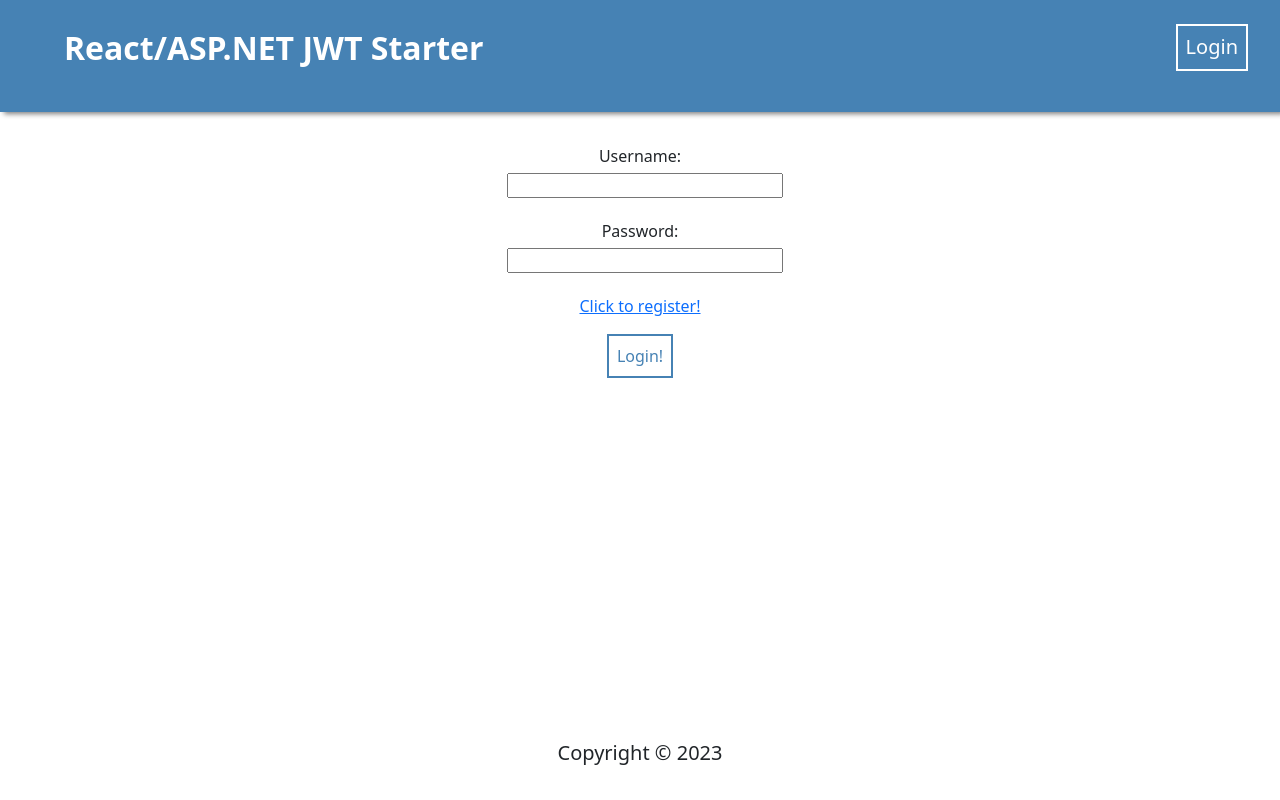
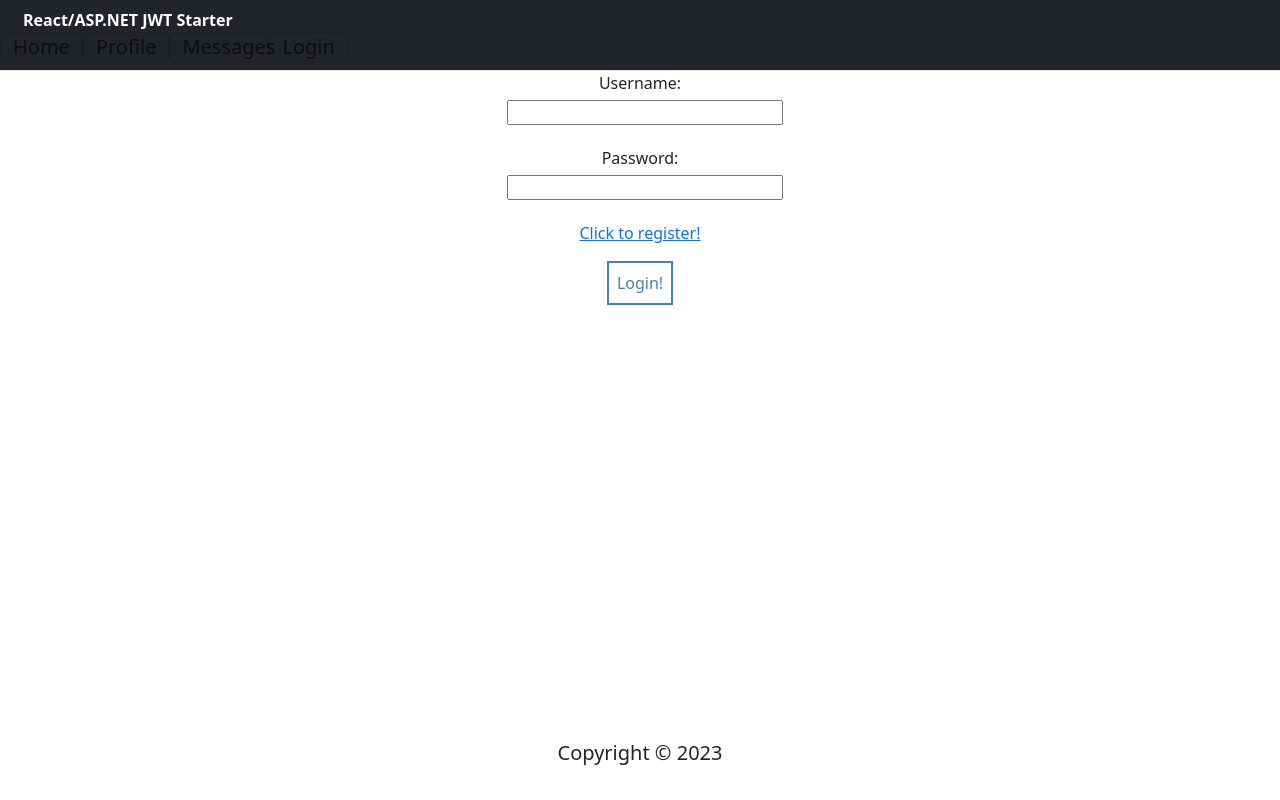
Before and after one commit to ConsoleWL/Forum_proj2, a React (Create React App) app in the folder frontend_react/: page /login in a window 1280 px wide. Built offline with nearby package versions, Linux system fonts and the light colour scheme.

Commit message:
Add send message on profile

```diff
--- a/frontend_react/src/App.css
+++ b/frontend_react/src/App.css
@@ -56,3 +56,6 @@ button:hover {
   padding: 3px 7px;
   font-size: 17px;
 }
+body {
+  background-color: whitesmoke;
+}
--- a/frontend_react/src/components/NavBar/NavBar.jsx
+++ b/frontend_react/src/components/NavBar/NavBar.jsx
@@ -2,27 +2,94 @@ import React from "react";
 import { useContext } from "react";
 import { useNavigate, Link } from "react-router-dom";
 import AuthContext from "../../context/AuthContext";
-import "./NavBar.css";
+// import "./NavBar.css";
 
 const Navbar = () => {
   const { logoutUser, user } = useContext(AuthContext);
   const navigate = useNavigate();
   return (
-    <div className="navBar">
-      <ul>
+    <div className="navbar bg-dark border-bottom border-body">
+      <div>
         <li className="brand">
           <Link to="/" style={{ textDecoration: "none", color: "white" }}>
             <b>React/ASP.NET JWT Starter</b>
           </Link>
         </li>
-        <li>
+
+        {/* <li>
           {user ? (
             <button onClick={logoutUser}>Logout</button>
           ) : (
             <button onClick={() => navigate("/login")}>Login</button>
           )}
-        </li>
-      </ul>
+        </li> */}
+        <button
+          onClick={() => navigate("/")}
+          className="navbar-toggler"
+          type="button"
+          data-bs-toggle="collapse"
+          data-bs-target="#navbarNavAltMarkup"
+          aria-controls="navbarNavAltMarkup"
+          aria-expanded="false"
+          aria-label="Toggle navigation"
+        >
+          Home
+        </button>
+
+        <button
+          onClick={() => navigate(`/profile/${user.id}`)}
+          className="navbar-toggler"
+          type="button"
+          data-bs-toggle="collapse"
+          data-bs-target="#navbarNavAltMarkup"
+          aria-controls="navbarNavAltMarkup"
+          aria-expanded="false"
+          aria-label="Toggle navigation"
+        >
+          Profile
+        </button>
+
+        <button
+          onClick={() => navigate("/messages")}
+          className="navbar-toggler"
+          type="button"
+          data-bs-toggle="collapse"
+          data-bs-target="#navbarNavAltMarkup"
+          aria-controls="navbarNavAltMarkup"
+          aria-expanded="false"
+          aria-label="Toggle navigation"
+        >
+          Messages
+        </button>
+
+        {user ? (
+          <button
+            onClick={logoutUser}
+            className="navbar-toggler"
+            type="button"
+            data-bs-toggle="collapse"
+            data-bs-target="#navbarNavAltMarkup"
+            aria-controls="navbarNavAltMarkup"
+            aria-expanded="false"
+            aria-label="Toggle navigation"
+          >
+            Logout
+          </button>
+        ) : (
+          <button
+            onClick={() => navigate("/login")}
+            className="navbar-toggler"
+            type="button"
+            data-bs-toggle="collapse"
+            data-bs-target="#navbarNavAltMarkup"
+            aria-controls="navbarNavAltMarkup"
+            aria-expanded="false"
+            aria-label="Toggle navigation"
+          >
+            Login
+          </button>
+        )}
+      </div>
     </div>
   );
 };
--- /dev/null
+++ b/frontend_react/src/components/Profile/SendMessage.jsx
@@ -0,0 +1,70 @@
+import useAuth from "../../hooks/useAuth";
+import axios from "axios";
+import { useEffect, useState } from "react";
+
+const SendMessage = ({ userObj }) => {
+  const [user, token] = useAuth();
+  const [messageBox, setMessageBox] = useState(false);
+  const [messageText, setMessageText] = useState("");
+
+  // send a message
+  var checkProfileIsOurs = user.id !== userObj.id;
+
+  const handleSendMessageButton = async (e) => {
+    e.preventDefault();
+    setMessageBox(!messageBox);
+  };
+
+  const messageData = {
+    text: messageText,
+    touserid: userObj.id,
+  };
+
+  const handleSendMessage = async (e) => {
+    e.preventDefault();
+
+    try {
+      const response = await axios.post(
+        `https://localhost:5001/api/directmessage`,
+        messageData,
+        {
+          headers: {
+            Authorization: "Bearer " + token,
+          },
+        }
+      );
+
+      setMessageBox(!messageBox);
+    } catch (error) {
+      console.warn(
+        "Error in handleSendMessage function, in Profile Page",
+        error
+      );
+    }
+  };
+
+  return (
+    <div>
+      {checkProfileIsOurs ? (
+        <button onClick={handleSendMessageButton} type="button">
+          Send
+        </button>
+      ) : null}
+
+      {messageBox ? (
+        <div>
+          <form onSubmit={handleSendMessage}>
+            <label>Text</label>
+            <textarea
+              value={messageText}
+              onChange={(e) => setMessageText(e.target.value)}
+            ></textarea>
+            <button type="submit">SendMessage</button>
+          </form>
+        </div>
+      ) : null}
+    </div>
+  );
+};
+
+export default SendMessage;
--- a/frontend_react/src/pages/ProfilePage/ProfilePage.js
+++ b/frontend_react/src/pages/ProfilePage/ProfilePage.js
@@ -6,6 +6,7 @@ import { useParams } from "react-router-dom";
 import Profile from "../../components/Profile/Profile";
 import TopicTable from "../../components/TopicTable/TopicTable";
 import CommentsTable from "../../components/Topic/CommentsTable";
+import SendMessage from "../../components/Profile/SendMessage";
 
 const ProfilePage = () => {
   const { id } = useParams();
@@ -13,7 +14,7 @@ const ProfilePage = () => {
 
   useEffect(() => {
     fetchUser();
-  }, []);
+  }, [userObj]);
 
   //get user information
   const fetchUser = async () => {
@@ -28,6 +29,7 @@ const ProfilePage = () => {
   return (
     <div>
       <Profile userObj={userObj} />
+      <SendMessage userObj={userObj} />
       <TopicTable topics={userObj.topics} />
       <CommentsTable topicReviews={userObj.comments} />
     </div>
```
